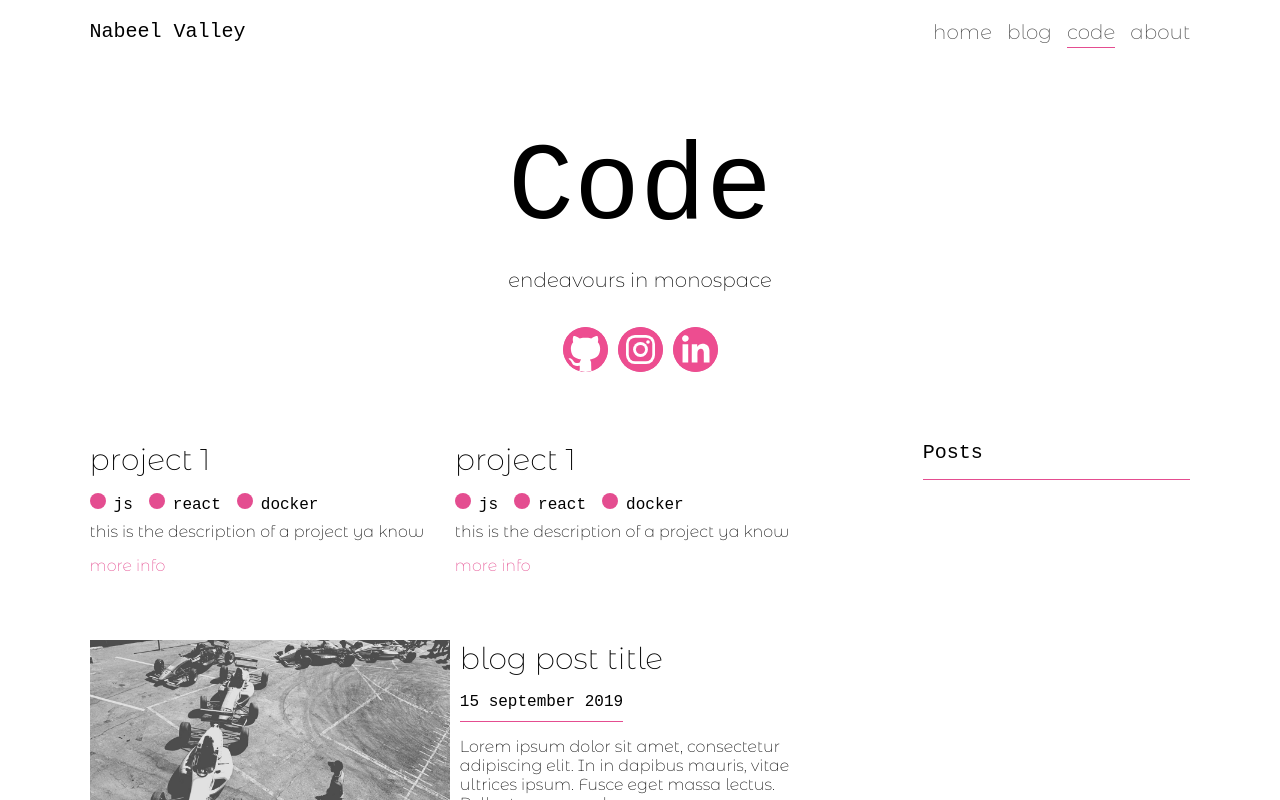
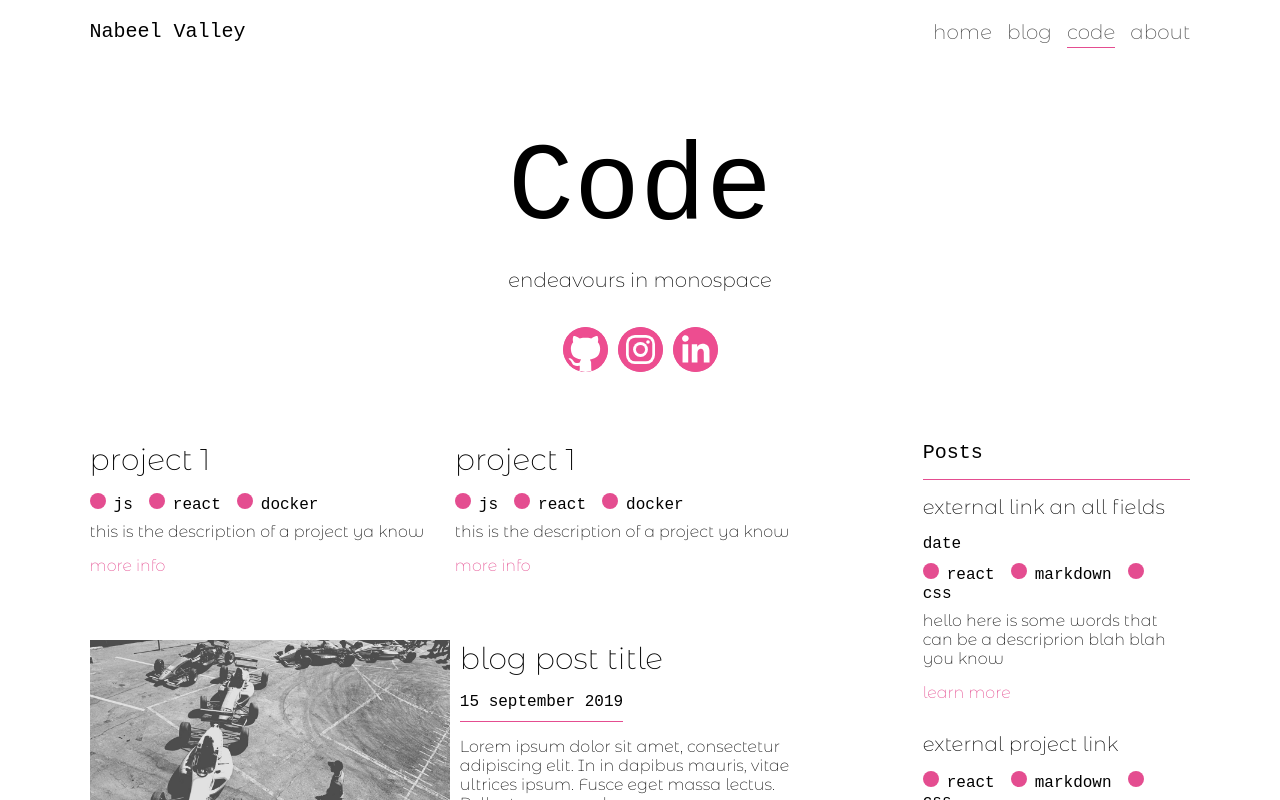
Before and after one commit to nabeelvalley/website, a React (Create React App) app: page /code in a window 1280 px wide. Shown: the top 800 px of the page. Built offline with nearby package versions, Linux system fonts and the light colour scheme; a web font is replaced by a local one.

Commit message:
:sparkles: :recycle: make generic link component and sidebar links

```diff
--- /dev/null
+++ b/src/Components/AnyLink/AnyLink.js
@@ -0,0 +1,9 @@
+import React from "react";
+import { NavLink } from 'react-router-dom'
+
+const AnyLink = ({ to, children }) =>
+    to.match(/^http/)
+        ? <a href={to} target="_blank">{children}</a>
+        : <NavLink to={to}>{children}</NavLink>
+
+export default AnyLink
--- a/src/Components/ContentPage/ContentPage.js
+++ b/src/Components/ContentPage/ContentPage.js
@@ -4,6 +4,7 @@ import SocialIcons from '../SocialIcons/SocialIcons'
 
 import './ContentPage.css'
 import Sidebar from '../Sidebar/Sidebar'
+import SidebarItem from '../Sidebar/SidebarItem'
 
 const ContentPage = ({ title, subtitle, children, location }) => <div className="ContentPage">
     <div className="header">
@@ -17,7 +18,25 @@ const ContentPage = ({ title, subtitle, children, location }) => <div className=
         </main>
         <div className="links">
             <Sidebar title="Posts">
-
+                <SidebarItem
+                    title="External link an all fields"
+                    date="date"
+                    description="hello here is some words that can be a descriprion blah blah you know"
+                    tech={['react', 'markdown', 'css']}
+                    link="https://www.github.com/nabeelvalley"
+                />
+                <SidebarItem
+                    title="External Project Link"
+                    description="hello here is some words that can be a descriprion blah blah you know"
+                    tech={['react', 'markdown', 'css']}
+                    link="https://www.github.com/nabeelvalley"
+                />
+                <SidebarItem
+                    title="Internal Post Link"
+                    date="22 October 2019"
+                    description="hello here is some words that can be a descriprion blah blah you know"
+                    link="/blog/testPost"
+                />
             </Sidebar>
         </div>
     </div>
--- a/src/Components/DenseGrid/GridSummary.js
+++ b/src/Components/DenseGrid/GridSummary.js
@@ -1,5 +1,5 @@
 import React from 'react'
-import { NavLink } from 'react-router-dom'
+import AnyLink from '../AnyLink/AnyLink'
 
 import './GridSummary.css'
 
@@ -7,7 +7,7 @@ const GridSummary = ({ title, date, synops, link, gridColumn = "span 4", gridRow
     <h2 className="title">{title}</h2>
     <div className="date">{date}</div>
     <p className="synops">{synops}</p>
-    <p className="link"><NavLink to={link}>Read More</NavLink></p>
+    <p className="link"><AnyLink to={link}>Read More</AnyLink></p>
 </div>
 
 export default GridSummary
--- a/src/Components/FeaturedPost/FeaturedPost.js
+++ b/src/Components/FeaturedPost/FeaturedPost.js
@@ -1,5 +1,5 @@
 import React from 'react'
-import { NavLink } from 'react-router-dom'
+import AnyLink from '../AnyLink/AnyLink'
 
 import './FeaturedPost.css'
 
@@ -9,7 +9,7 @@ const FeaturedPost = ({ image, title, date, synops, link }) => <div className="F
         <h2 className="title">{title}</h2>
         <div className="date">{date}</div>
         <p className="synops">{synops}</p>
-        <p className="link"><NavLink to={link}>Read More</NavLink></p>
+        <p className="link"><AnyLink to={link}>Read More</AnyLink></p>
     </div>
 </div>
 
--- a/src/Components/Footer/Footer.js
+++ b/src/Components/Footer/Footer.js
@@ -1,5 +1,5 @@
 import React from 'react'
-import { NavLink } from 'react-router-dom'
+import AnyLink from '../AnyLink/AnyLink'
 import './Footer.css'
 
 const Footer = () => <div className="Footer grid">
@@ -12,10 +12,10 @@ const Footer = () => <div className="Footer grid">
         </div>
     </div>
     <ol className="linkGroup">
-        <li className="link"><NavLink to="/home">Home</NavLink></li>
-        <li className="link"><NavLink to="/blog">Blog</NavLink></li>
-        <li className="link"><NavLink to="/code">Code</NavLink></li>
-        <li className="link"><NavLink to="/about">About</NavLink></li>
+        <li className="link"><AnyLink to="/home">Home</AnyLink></li>
+        <li className="link"><AnyLink to="/blog">Blog</AnyLink></li>
+        <li className="link"><AnyLink to="/code">Code</AnyLink></li>
+        <li className="link"><AnyLink to="/about">About</AnyLink></li>
     </ol>
 </div>
 
--- a/src/Components/Post/Post.css
+++ b/src/Components/Post/Post.css
@@ -1,27 +1,27 @@
-.Post p {
+.Post .main p {
   font-family: var(--font-secondary);
   font-size: var(--size-s);
 }
 
-.Post h2,
-.Post h3,
-.Post h4 {
+.Post .main h2,
+.Post .main h3,
+.Post .main h4 {
   font-family: var(--font-secondary);
   margin-bottom: var(--text-spacing);
   font-weight: 600;
 }
 
-.Post h2::before {
+.Post .main h2::before {
   content: '# ';
   color: var(--color-primary);
 }
 
-.Post h3::before {
+.Post .main h3::before {
   content: '## ';
   color: var(--color-primary);
 }
 
-.Post h4::before {
+.Post .main h4::before {
   content: '### ';
   color: var(--color-primary);
 }
--- a/src/Components/Post/Post.js
+++ b/src/Components/Post/Post.js
@@ -1,5 +1,5 @@
 import React from 'react'
-import { NavLink } from 'react-router-dom'
+import AnyLink from '../AnyLink/AnyLink'
 import ContentPage from '../../Components/ContentPage/ContentPage'
 import Preloader from '../../Components/Preloader/Preloader'
 import Markdown from '../Markdown/Markdown'
@@ -9,7 +9,6 @@ import './Post.css'
 class Post extends React.Component {
     constructor(props) {
         super(props)
-        console.log(props)
         this.state = {
             slug: props.location.pathname,
             content: '',
@@ -51,7 +50,7 @@ class Post extends React.Component {
                         ? <Preloader />
                         : !this.state.contentLoadingError && !this.state.metaLoadingError
                             ? < Markdown text={this.state.content} />
-                            : <p>I can't seem to find the page you're looking for, but you may as well <NavLink to="/home">take a look around</NavLink> since you're here anyway right?</p>
+                            : <p>I can't seem to find the page you're looking for, but you may as well <AnyLink to="/home">take a look around</AnyLink> since you're here anyway right?</p>
                 }
             </ContentPage>
         </div>
--- a/src/Components/PostListing/PostListing.js
+++ b/src/Components/PostListing/PostListing.js
@@ -1,5 +1,5 @@
 import React from 'react'
-import { NavLink } from 'react-router-dom'
+import AnyLink from '../AnyLink/AnyLink'
 
 import './PostListing.css'
 
@@ -10,7 +10,7 @@ const PostListing = ({ image, title, date, synops, link, textAlignRight = false
             <h2 className="title">{title}</h2>
             <div className="date">{date}</div>
             <p className="synops">{synops}</p>
-        <p className="link"><NavLink to={link}>Read More</NavLink></p>
+            <p className="link"><AnyLink to={link}>Read More</AnyLink></p>
         </div>
     </div>
 
--- a/src/Components/ProjectGroup/ProjectItem.js
+++ b/src/Components/ProjectGroup/ProjectItem.js
@@ -1,5 +1,5 @@
 import React from 'react'
-import { NavLink } from 'react-router-dom'
+import AnyLink from '../AnyLink/AnyLink'
 import './ProjectItem.css'
 
 const ProjectItem = ({ title, tech, description, link }) => <div className="ProjectItem">
@@ -13,7 +13,7 @@ const ProjectItem = ({ title, tech, description, link }) => <div className="Proj
     </div>
     <div className="summary">
         <p className="description">{description}</p>
-        <p className="link"><NavLink to={link}>More Info</NavLink></p>
+        <p className="link"><AnyLink to={link}>More Info</AnyLink></p>
     </div>
 </div >
 
--- a/src/Components/Sidebar/Sidebar.css
+++ b/src/Components/Sidebar/Sidebar.css
@@ -1,7 +1,7 @@
-.Sidebar .title {
+.Sidebar > .title {
   font-family: var(--font-primary);
   font-size: var(--size-m);
-  margin-bottom: var(--block-spacing);
+  margin-bottom: var(--text-spacing);
   border-bottom: 1px solid var(--color-primary);
   padding-bottom: var(--text-spacing);
 }
--- a/src/Components/Sidebar/SidebarItem.css
+++ b/src/Components/Sidebar/SidebarItem.css
@@ -0,0 +1,59 @@
+.SidebarItem {
+  text-transform: lowercase;
+  margin-bottom: calc(var(--text-spacing) * 2);
+  width: 100%;
+}
+
+.SidebarItem .summary {
+  margin-top: calc(var(--text-spacing) / 2);
+}
+
+.SidebarItem .tech {
+  margin: 0;
+  padding: 0;
+}
+
+.SidebarItem .title {
+  font-family: var(--font-secondary);
+  font-size: var(--size-m);
+  margin-bottom: var(--text-spacing);
+}
+
+.SidebarItem .tech .item {
+  display: inline;
+  font-family: var(--font-primary);
+  font-size: var(--size-s);
+  padding-right: var(--size-s);
+}
+
+.SidebarItem .tech .item::before {
+  content: '';
+  display: inline-block;
+  position: relative;
+  height: var(--size-s);
+  width: var(--size-s);
+  border-radius: 50%;
+  background-color: var(--color-primary);
+  margin-right: calc(var(--size-s) / 2);
+}
+
+.SidebarItem .summary {
+  font-family: var(--font-secondary);
+  font-size: var(--size-s);
+}
+
+.SidebarItem .description {
+  margin-bottom: var(--text-spacing);
+}
+
+.SidebarItem .link {
+  color: var(--color-primary);
+}
+
+.SidebarItem .date {
+  display: inline-block;
+  padding-bottom: 10px;
+  font-family: var(--font-primary);
+  font-size: var(--size-s);
+  text-transform: lowercase;
+}
--- a/src/Components/Sidebar/SidebarItem.js
+++ b/src/Components/Sidebar/SidebarItem.js
@@ -0,0 +1,32 @@
+import React from 'react'
+import AnyLink from '../AnyLink/AnyLink';
+
+import './SidebarItem.css'
+
+const SidebarItem = ({ title, date, tech, description, link, linkText = 'Learn More' }) => <div className="SidebarItem">
+    <div className="overview">
+        <h3 className="title">{title}</h3>
+        {
+            date
+                ? <div className="date">{date}</div>
+                : null
+        }
+        {
+            tech
+                ? <ul className="tech">
+                    {
+                        tech.map(el => <li key={el} className="item">{el}</li>)
+                    }
+                </ul>
+                : null
+        }
+    </div>
+    <div className="summary">
+        <p className="description">{description}</p>
+        <p className="link">
+            <AnyLink to={link}>{linkText}</AnyLink>
+        </p>
+    </div>
+</div>
+
+export default SidebarItem
```
Lines whose indentation alone changed are shown as unchanged.
